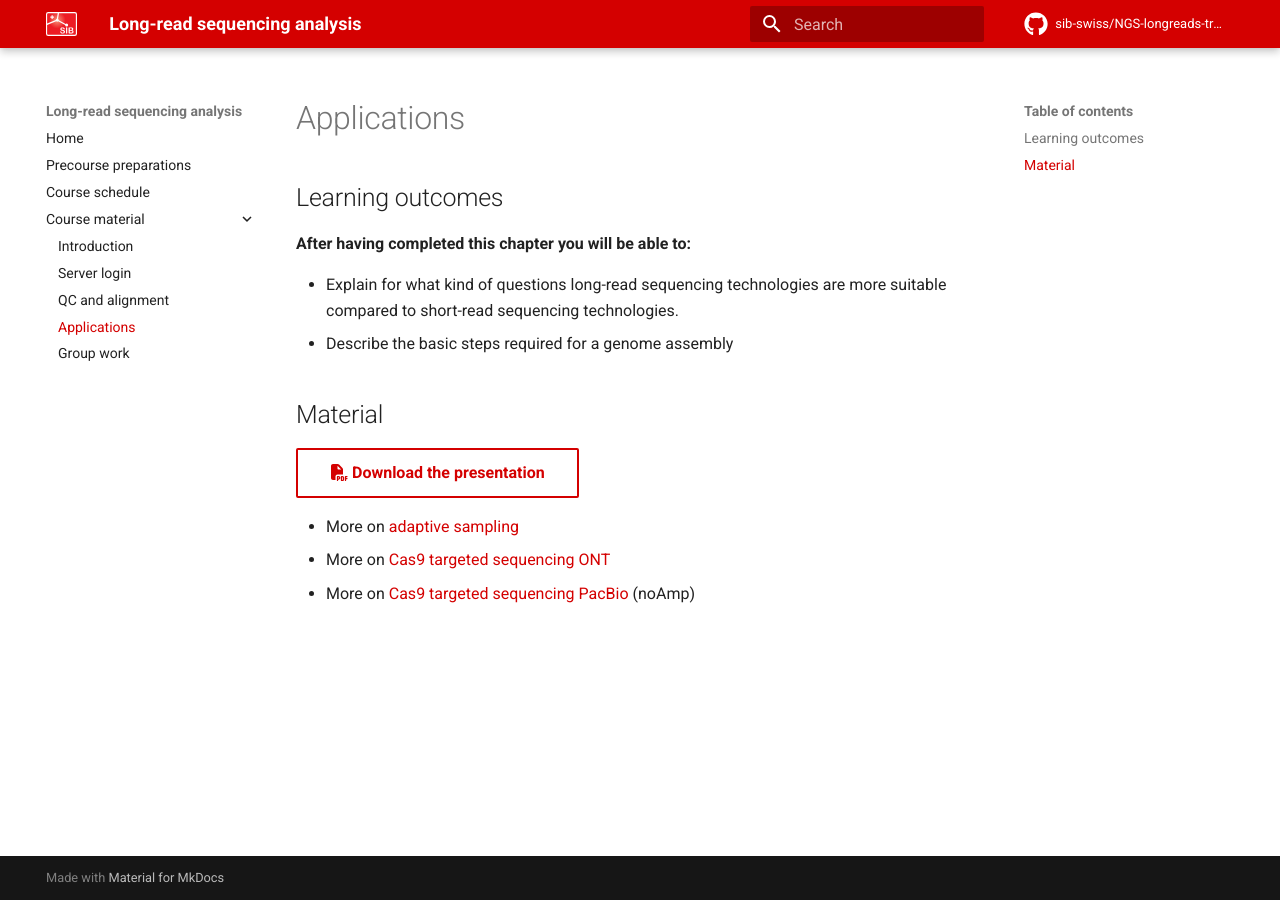
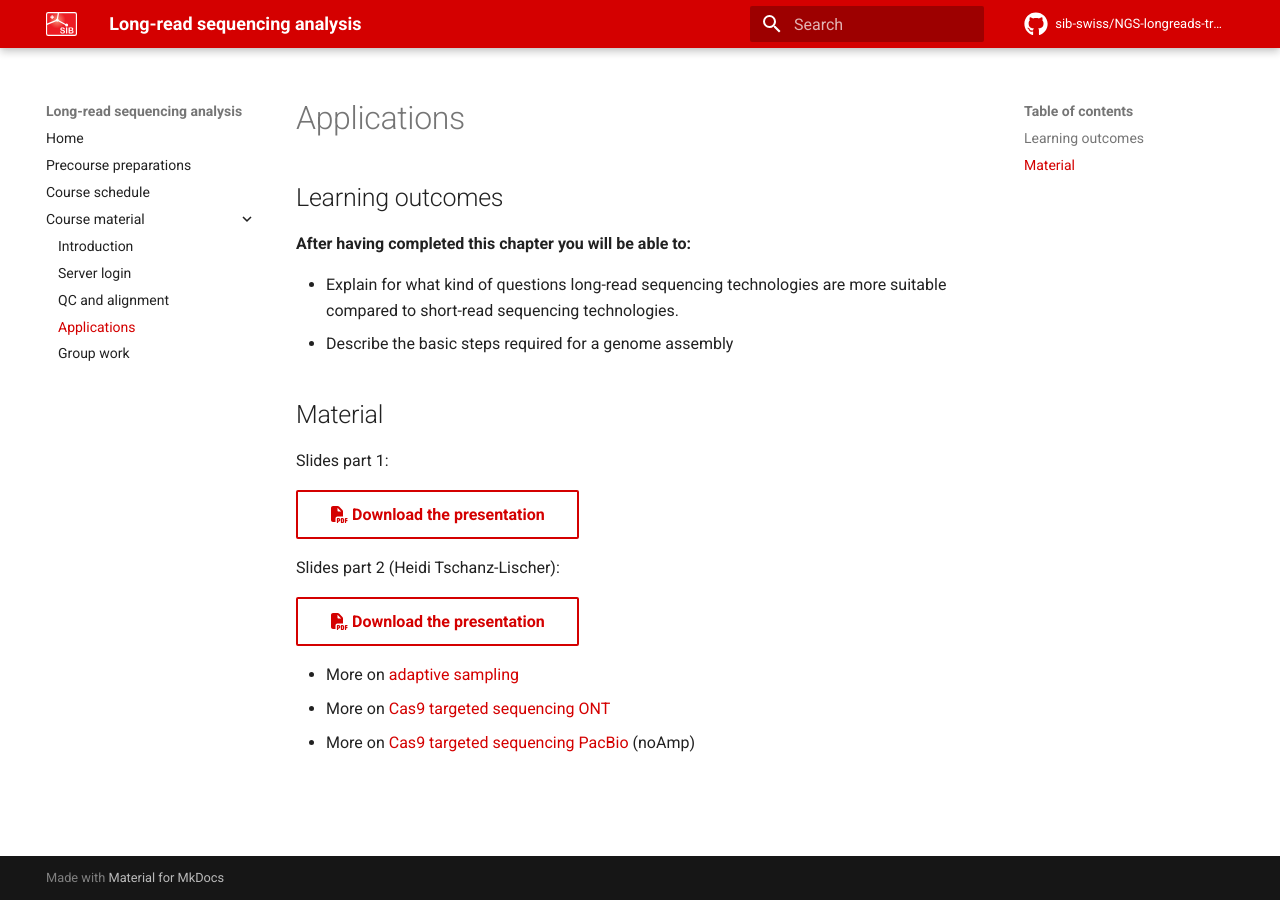
Before and after one commit to sib-swiss/NGS-longreads-training, an MkDocs documentation site: the page built from docs/course_material/applications.md, in a window 1280 px wide. Built offline with MkDocs 1.6.1 and Material for MkDocs 9.7.7, drawn with Linux system fonts in a browser that asks for light colours; comment, search, counter and statistics services are not loaded.

Commit message:
added presentation Heidi

```diff
--- a/docs/course_material/applications.md
+++ b/docs/course_material/applications.md
@@ -7,7 +7,13 @@
 
 ## Material
 
+Slides part 1:
+
 [:fontawesome-solid-file-pdf: Download the presentation](../assets/pdf/applications.pdf){: .md-button }
+
+Slides part 2 (Heidi Tschanz-Lischer):
+
+[:fontawesome-solid-file-pdf: Download the presentation](../assets/pdf/20210311_wholeGenomeAssembly-LongReads.pdf){: .md-button }
 
 * More on [adaptive sampling](https://nanoporetech.com/about-us/news/towards-real-time-targeting-enrichment-or-other-sampling-nanopore-sequencing-devices)
 * More on [Cas9 targeted sequencing ONT](https://nanoporetech.com/resource-centre/target-enrichment-cas9-research-spotlight)
```
Also changed, not shown: 1 other file.
